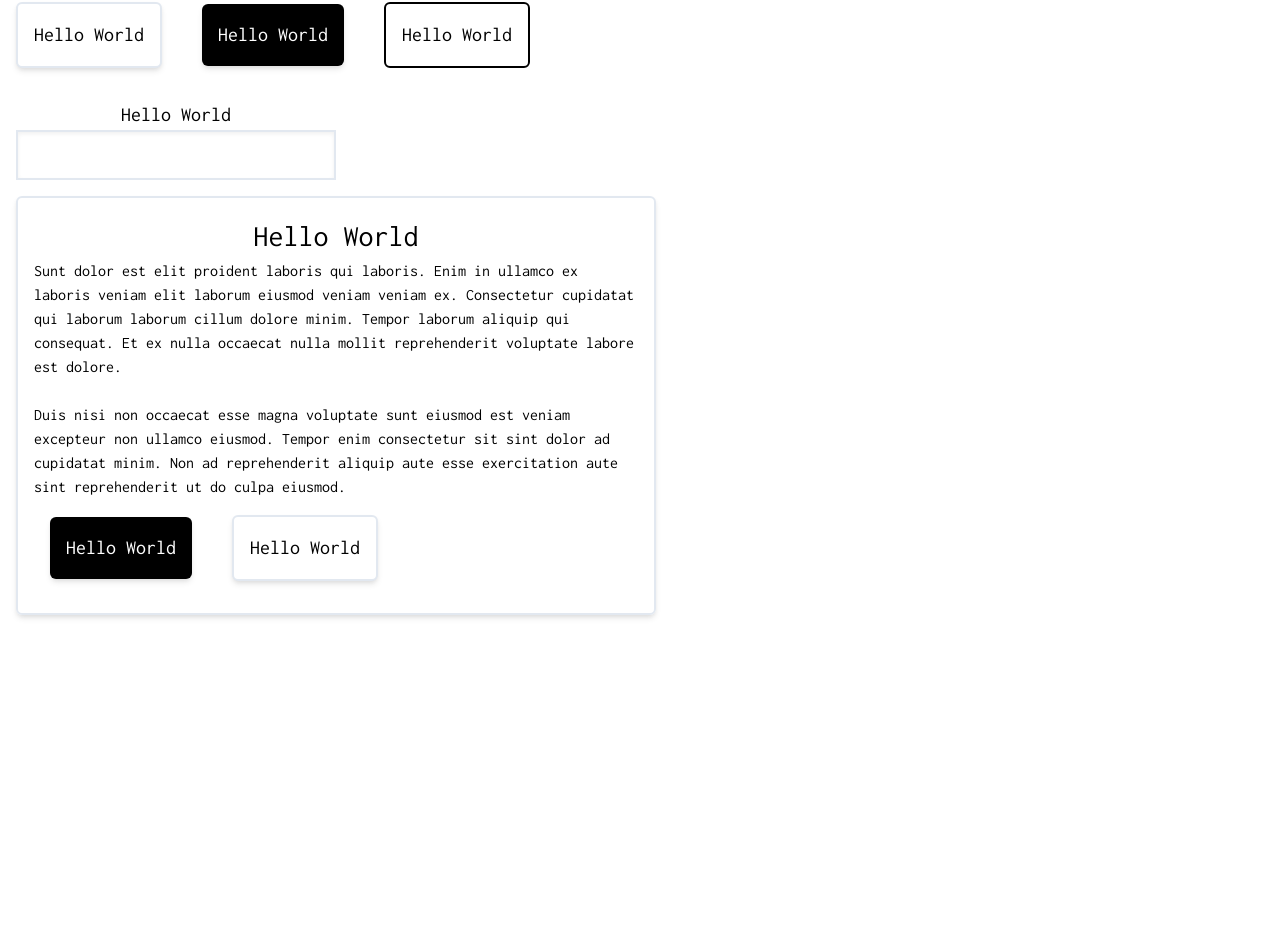
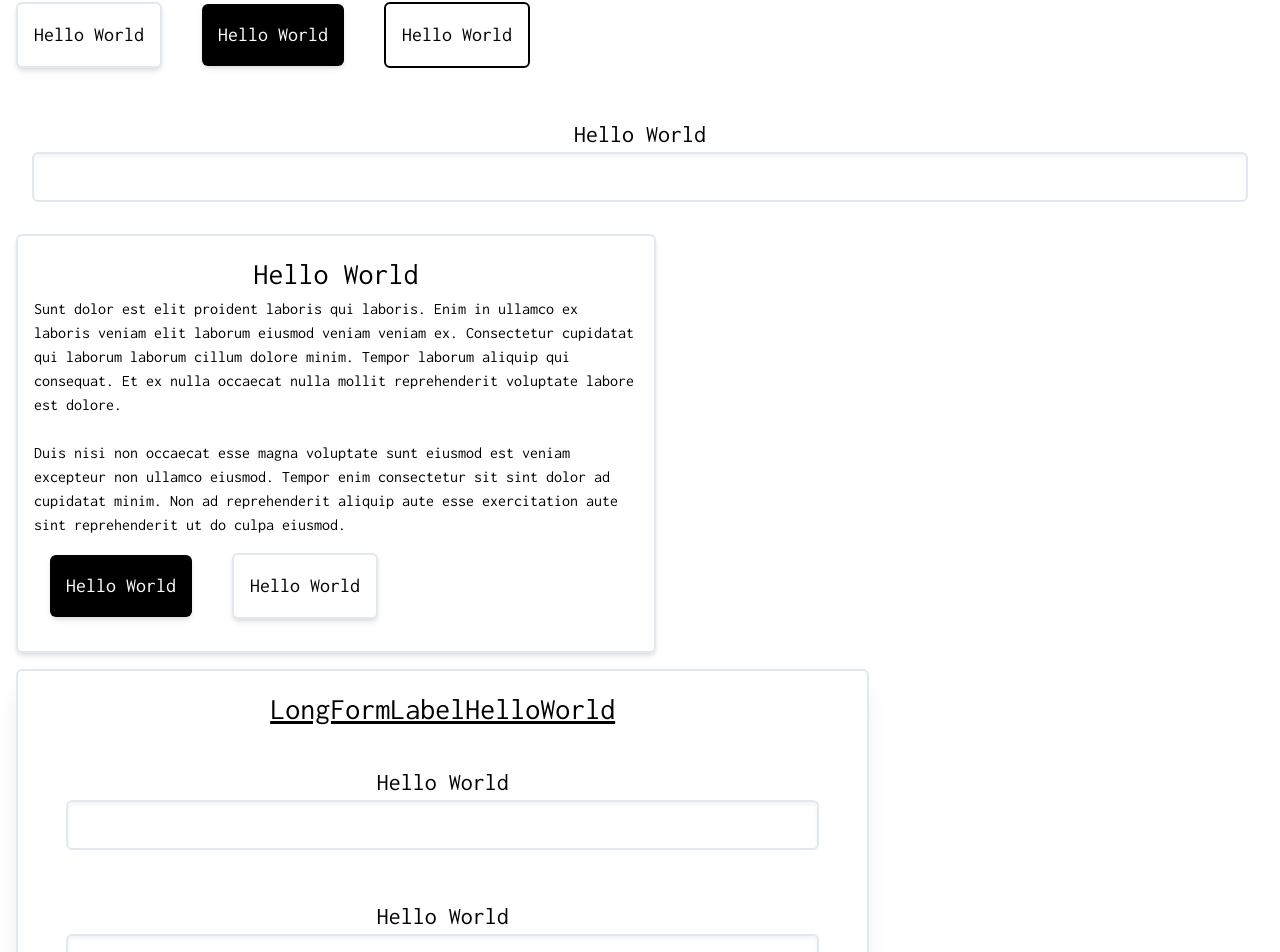
Before and after one commit to ExpressGradient/SvelteDash_Blite, a Svelte app: page / in a window 1280 px wide. Shown: the part 198-1150 px from the top of the page. Before the commit the page ends 829 px from the top, so only its background shows below. Built offline with nearby package versions, Linux system fonts and the light colour scheme.

Commit message:
built Form and fixed up TextField

```diff
--- a/src/App.svelte
+++ b/src/App.svelte
@@ -4,6 +4,7 @@
 	import OutlineButton from "./components/OutlineButton.svelte";
 	import Card from "./components/Card.svelte";
 	import TextField from "./components/TextField.svelte";
+	import Form from "./components/Form.svelte";
 </script>
 
 <AppBar title={{ label: "Hello World", onClick: () => console.log("Hello World") }} navLinks={[{label: "Link1", route: "/"}, {label: "Link2", route: "/"}, {label: "Link3", route: "/"}]}/>
@@ -29,3 +30,9 @@
 
 	<RaisedButton label={"Hello World"} onClick={() => console.log("Button Clicked")} />
 </Card>
+
+<Form label="LongFormLabelHelloWorld" onSubmit={() => console.log("Form Submitted")}>
+	<TextField label={"Hello World"} onChange={(newValue) => console.log(newValue)} />
+	<TextField label={"Hello World"} onChange={(newValue) => console.log(newValue)} />
+	<RaisedButton label={"Hello World"} onClick={() => console.log("Button Clicked")} darkMode={"true"} />
+</Form>
--- /dev/null
+++ b/src/components/Form.svelte
@@ -0,0 +1,9 @@
+<script>
+    export let label;
+    export let onSubmit;
+</script>
+
+<form class="m-4 p-4 rounded-md shadow-xl md:w-2/3 border-2" on:submit|preventDefault={onSubmit}>
+    <h2 class="text-3xl text-center underline">{label}</h2>
+    <slot></slot>
+</form>
--- a/src/components/TextField.svelte
+++ b/src/components/TextField.svelte
@@ -6,7 +6,7 @@
     $: onChange(inputValue);
 </script>
 
-<label class="text-xl block m-4 md:text-center md:w-1/4">
+<label class="block m-4 p-4 text-2xl text-center">
     {label}
-    <input bind:value={inputValue} class="shadow-inner border-2 focus:outline-none p-2 block md:w-full"/>
+    <input value={inputValue} class="block shadow-inner p-2 focus:outline-none border-2 rounded-md w-full text-xl">
 </label>
```
